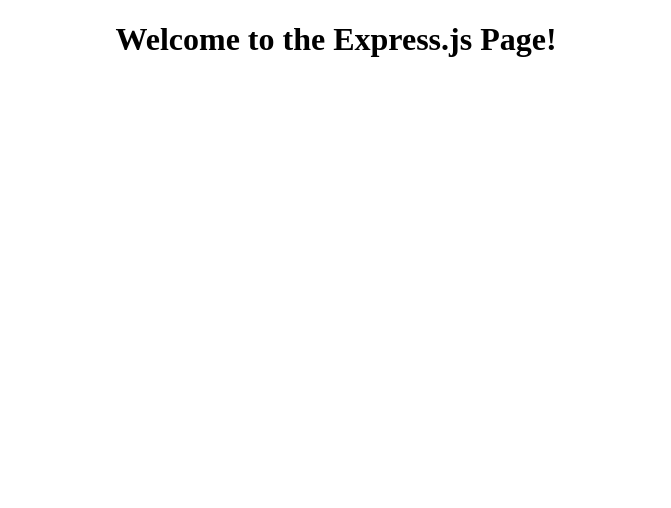
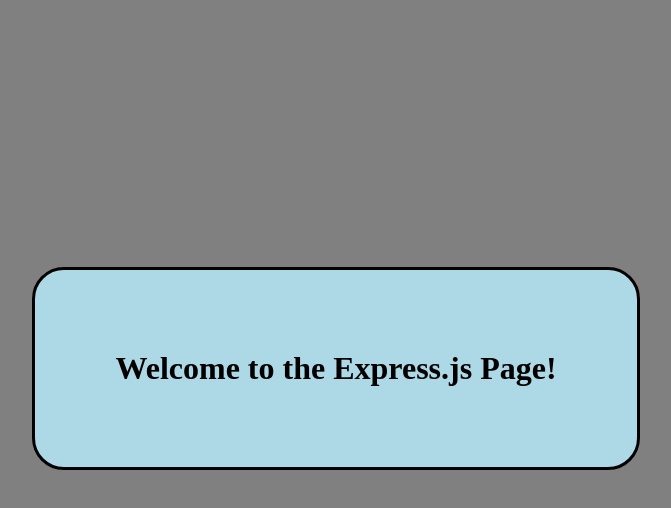
Before and after one commit to ColinD13/CMPS262-AdvancedProgramming-Downing, a website: page Mod 3/index.html in a window 1280 px wide. Shown: the whole page, without its empty margins (304-975 px from the left). Drawn offline with Linux system fonts and the light colour scheme.

Commit message:
Adding main page
Styling and adding main page

```diff
--- a/Mod 3/public/styles.css
+++ b/Mod 3/public/styles.css
@@ -1,3 +1,15 @@
 h1{
     text-align: center;
+    border: 3px solid black;
+    background-color: lightblue;
+    padding:5rem;
+    border-radius: 2rem;
 }
+
+body{
+    display: flex;
+    justify-content: center;
+    align-items: center;
+    background-color: grey;
+    height: 90vh;
+}
```
